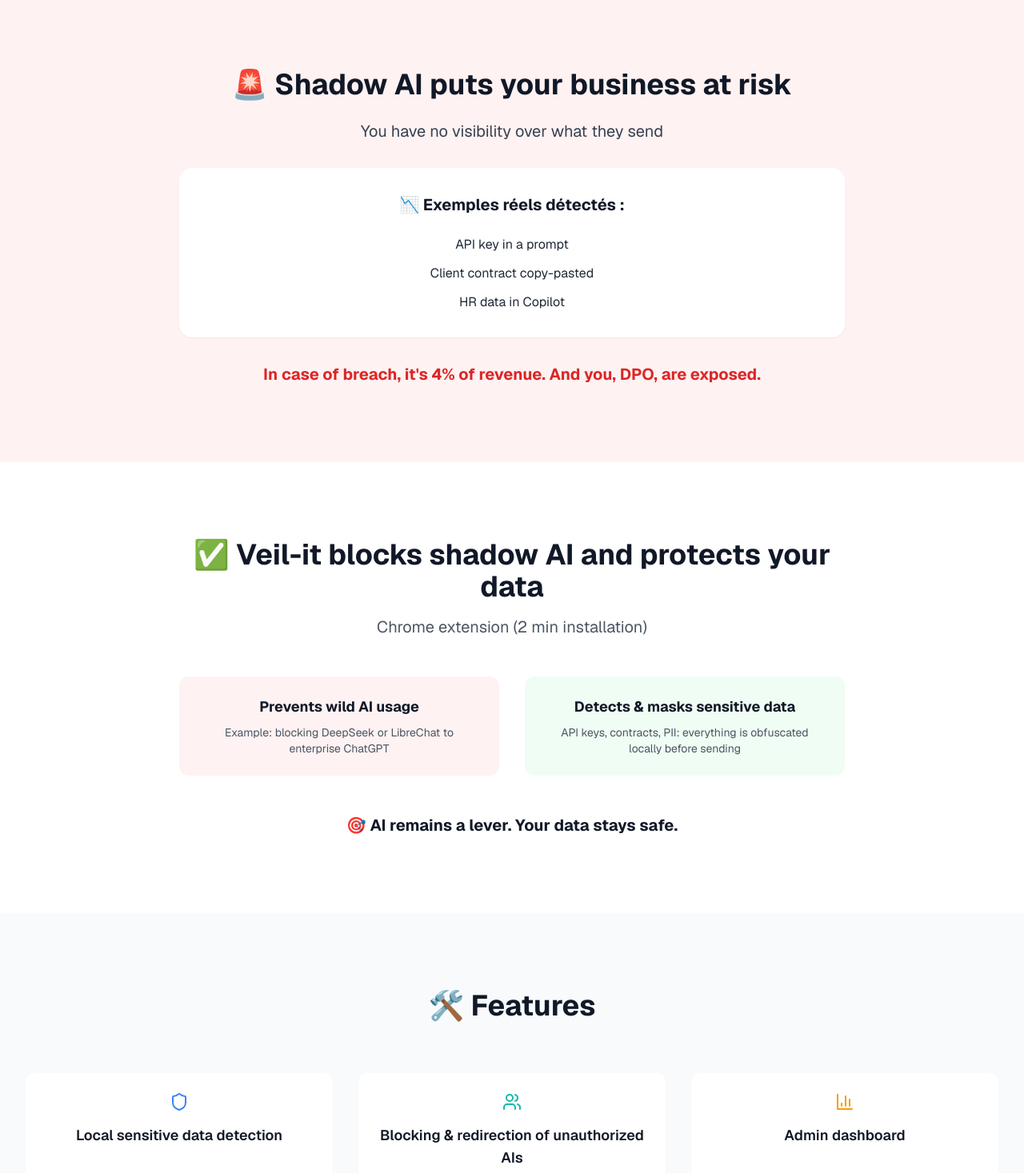
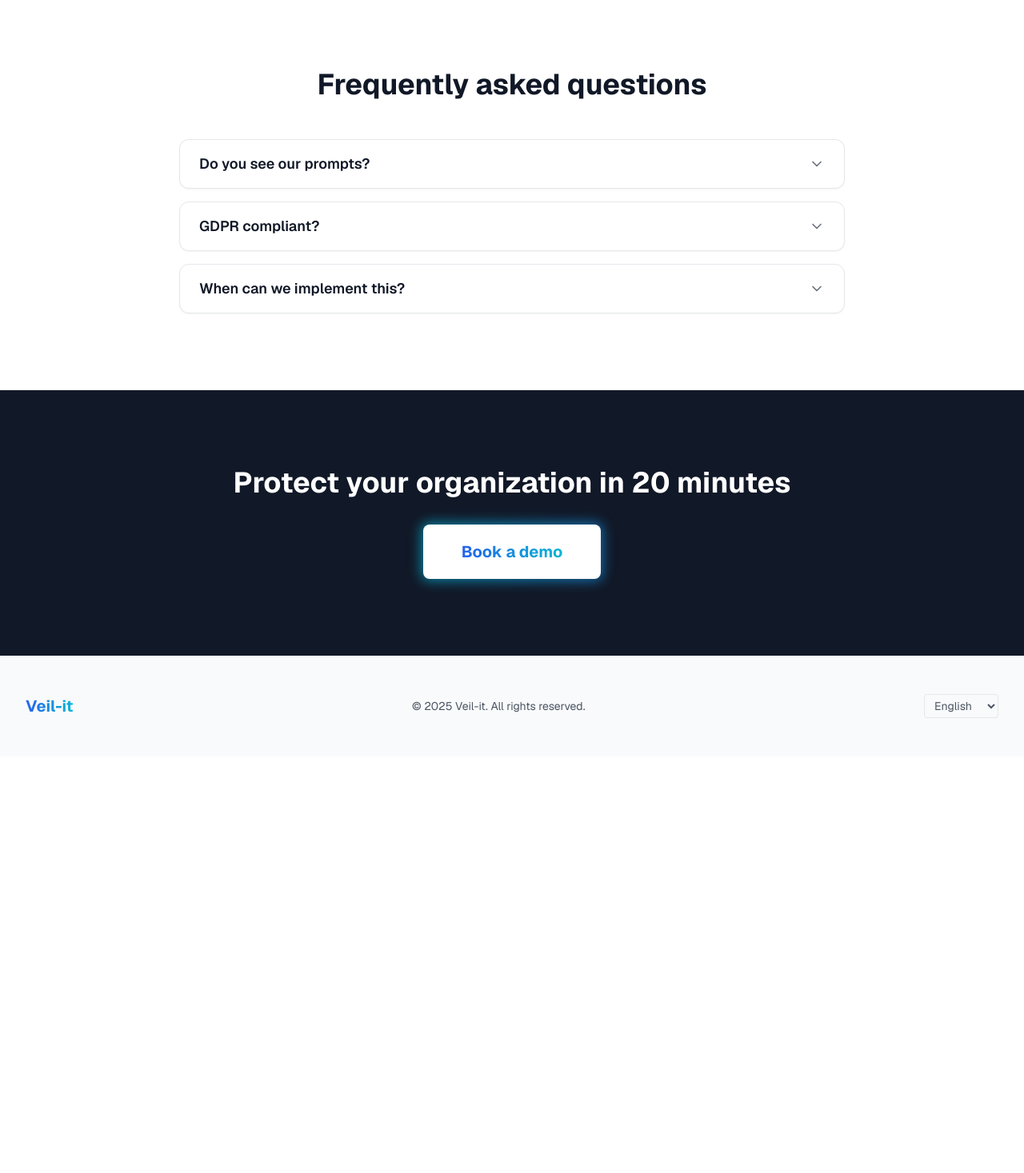
Before and after one commit to AurelienV-42/veil-it-landing, a Next.js app: page /en in a window 1280 px wide. Shown: the part 1330-2797 px from the top of the page at 80% size. After the commit the page ends 2276 px from the top, so only its background shows below. Built offline with nearby package versions, Linux system fonts and the light colour scheme.

Commit message:
refactor: remove unused sections to streamline the homepage
- Deleted ProblemSection, SimpleWhyChoose, and SolutionSteps components to simplify the homepage structure.
- Updated the Home component to reflect these changes, enhancing maintainability and readability.

```diff
--- a/src/app/[locale]/page.tsx
+++ b/src/app/[locale]/page.tsx
@@ -1,11 +1,8 @@
 import TopNavigation from '@/components/TopNavigation';
 import FAQ from '@/sections/FAQ';
 import FinalCTA from '@/sections/FinalCTA';
-import ProblemSection from '@/sections/ProblemSection';
 import SimpleFooter from '@/sections/SimpleFooter';
 import SimpleHero from '@/sections/SimpleHero';
-import SimpleWhyChoose from '@/sections/SimpleWhyChoose';
-import SolutionSteps from '@/sections/SolutionSteps';
 
 export default function Home() {
   return (
@@ -13,15 +10,6 @@ export default function Home() {
       <TopNavigation />
       <div id="hero">
         <SimpleHero />
-      </div>
-      <div id="problem">
-        <ProblemSection />
-      </div>
-      <div id="solution">
-        <SolutionSteps />
-      </div>
-      <div id="features">
-        <SimpleWhyChoose />
       </div>
       <div id="faq">
         <FAQ />
--- a/src/sections/ProblemSection.tsx
+++ /dev/null
@@ -1,47 +0,0 @@
-'use client';
-
-import React from 'react';
-import { useTranslations } from 'next-intl';
-import { useSectionTracking } from '@/hooks/useAnalytics';
-
-const ProblemSection: React.FC = () => {
-  const t = useTranslations();
-  const sectionRef = useSectionTracking('problem');
-
-  const examples = [
-    t('problem.examples.apiKey'),
-    t('problem.examples.contract'),
-    t('problem.examples.hrData'),
-  ];
-
-  return (
-    <section ref={sectionRef} className="py-24 bg-red-50">
-      <div className="max-w-4xl mx-auto px-4 sm:px-6 lg:px-8 text-center">
-        <h2 className="text-3xl sm:text-4xl font-bold text-gray-900 mb-6">
-          🚨 {t('problem.title')}
-        </h2>
-
-        <p className="text-xl text-gray-700 mb-8">{t('problem.subtitle')}</p>
-
-        <div className="bg-white p-8 rounded-2xl shadow-sm mb-8">
-          <h3 className="text-xl font-bold text-gray-900 mb-6">
-            📉 Exemples réels détectés :
-          </h3>
-          <div className="space-y-3">
-            {examples.map((example, index) => (
-              <p key={index} className="text-gray-800">
-                {example}
-              </p>
-            ))}
-          </div>
-        </div>
-
-        <p className="text-xl font-bold text-red-600">
-          {t('problem.consequence')}
-        </p>
-      </div>
-    </section>
-  );
-};
-
-export default ProblemSection;
--- a/src/sections/SimpleWhyChoose.tsx
+++ /dev/null
@@ -1,52 +0,0 @@
-'use client';
-
-import { BarChart3, Shield, Users } from 'lucide-react';
-import React from 'react';
-import { useTranslations } from 'next-intl';
-
-const SimpleWhyChoose: React.FC = () => {
-  const t = useTranslations();
-
-  const features = [
-    {
-      icon: <Shield className="w-6 h-6 text-blue-500" />,
-      title: t('features.dataDetection.title'),
-    },
-    {
-      icon: <Users className="w-6 h-6 text-teal-500" />,
-      title: t('features.aiBlocking.title'),
-    },
-    {
-      icon: <BarChart3 className="w-6 h-6 text-amber-500" />,
-      title: t('features.adminDashboard.title'),
-    },
-  ];
-
-  return (
-    <section className="py-24 bg-gray-50">
-      <div className="max-w-7xl mx-auto px-4 sm:px-6 lg:px-8">
-        <div className="text-center mb-16">
-          <h2 className="text-3xl sm:text-4xl font-bold text-gray-900 mb-4">
-            🛠️ {t('features.title')}
-          </h2>
-        </div>
-
-        <div className="grid grid-cols-1 md:grid-cols-3 gap-8">
-          {features.map((feature, index) => (
-            <div
-              key={index}
-              className="bg-white p-6 rounded-xl shadow-sm text-center"
-            >
-              <div className="mb-4 flex justify-center">{feature.icon}</div>
-              <h3 className="text-lg font-semibold text-gray-900">
-                {feature.title}
-              </h3>
-            </div>
-          ))}
-        </div>
-      </div>
-    </section>
-  );
-};
-
-export default SimpleWhyChoose;
--- a/src/sections/SolutionSteps.tsx
+++ /dev/null
@@ -1,46 +0,0 @@
-'use client';
-
-import React from 'react';
-import { useTranslations } from 'next-intl';
-import { useSectionTracking } from '@/hooks/useAnalytics';
-
-const SolutionSteps: React.FC = () => {
-  const t = useTranslations();
-  const sectionRef = useSectionTracking('solution');
-
-  return (
-    <section ref={sectionRef} className="py-24 bg-white">
-      <div className="max-w-4xl mx-auto px-4 sm:px-6 lg:px-8 text-center">
-        <h2 className="text-3xl sm:text-4xl font-bold text-gray-900 mb-4">
-          ✅ {t('solution.title')}
-        </h2>
-        <p className="text-xl text-gray-600 mb-12">{t('solution.subtitle')}</p>
-
-        <div className="grid grid-cols-1 md:grid-cols-2 gap-8 mb-12">
-          <div className="bg-red-50 p-6 rounded-xl">
-            <h3 className="text-lg font-bold text-gray-900 mb-2">
-              {t('solution.blocking.title')}
-            </h3>
-            <p className="text-sm text-gray-600">
-              {t('solution.blocking.example')}
-            </p>
-          </div>
-          <div className="bg-green-50 p-6 rounded-xl">
-            <h3 className="text-lg font-bold text-gray-900 mb-2">
-              {t('solution.masking.title')}
-            </h3>
-            <p className="text-sm text-gray-600">
-              {t('solution.masking.example')}
-            </p>
-          </div>
-        </div>
-
-        <p className="text-xl font-bold text-gray-900">
-          🎯 {t('solution.tagline')}
-        </p>
-      </div>
-    </section>
-  );
-};
-
-export default SolutionSteps;
```
